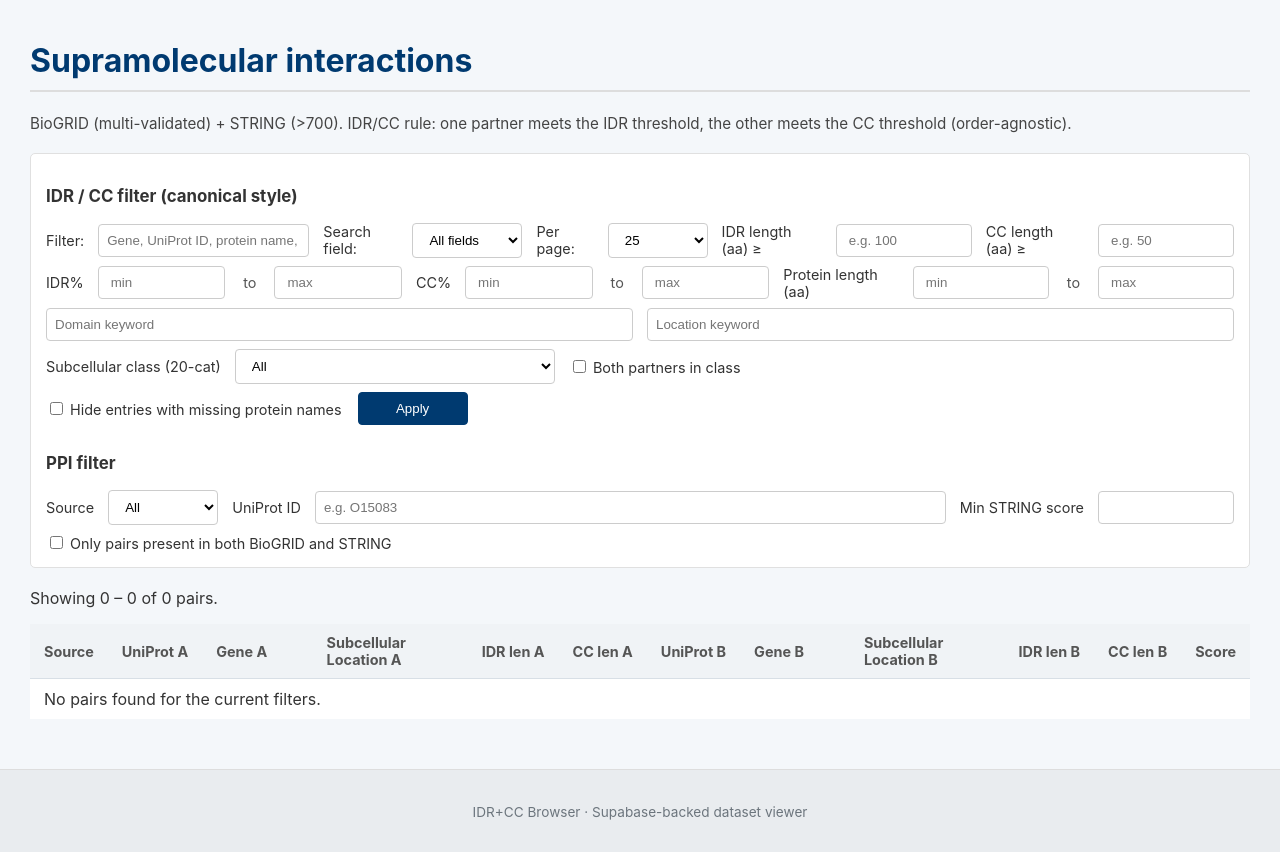
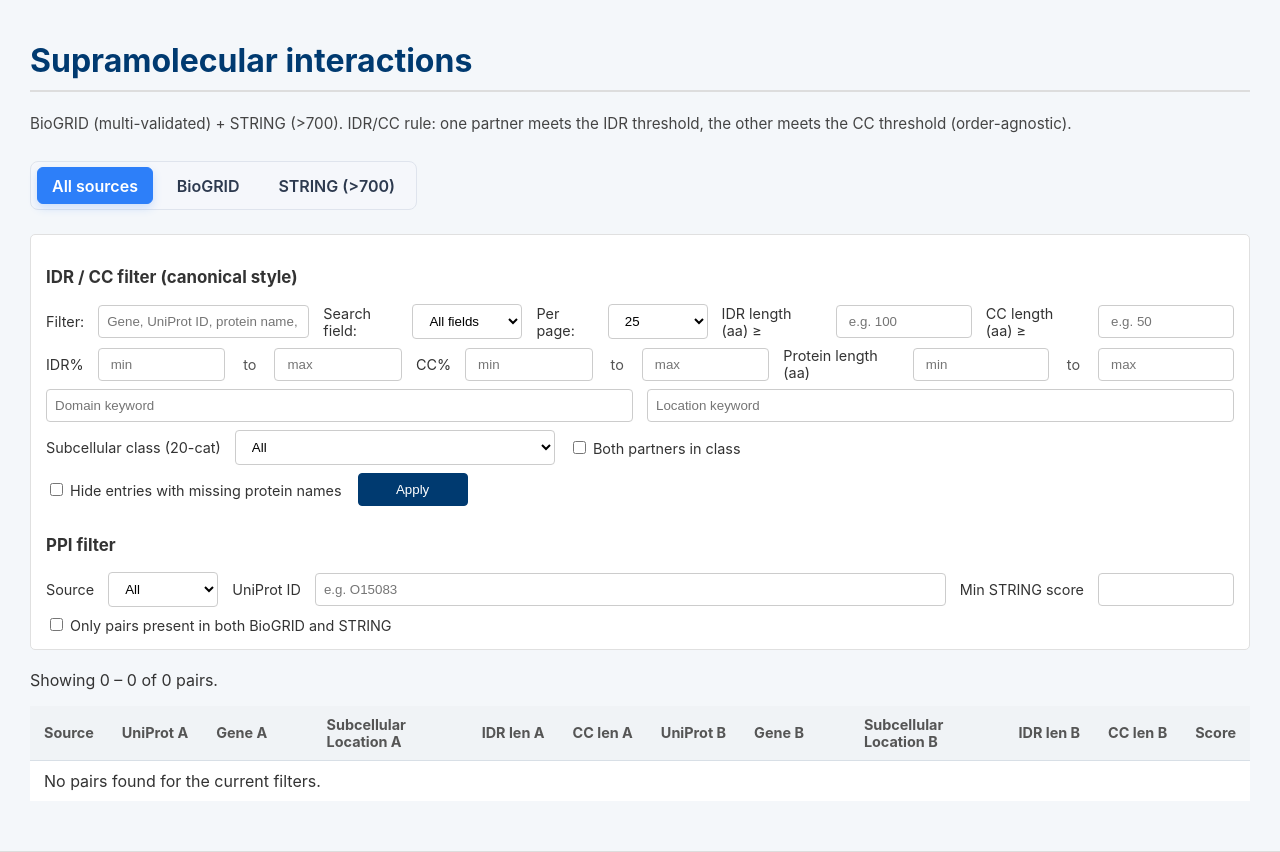
Before and after one commit to kdmtakumi/IDR-CC-webviewer, a Flask app: page /supramolecular in a window 1280 px wide. Shown: the part 59-911 px from the top of the page. Run offline with Flask 3, Linux system fonts and the light colour scheme; the visitor is signed in with stand-in values (Sample User, id 1); data that the repository does not hold is empty; some libraries are stand-ins or nearby versions.

Commit message:
Add source tabs and orient supramolecular pairs by search

```diff
--- a/webviewer/app.py
+++ b/webviewer/app.py
@@ -5,6 +5,7 @@ import os
 from dataclasses import dataclass
 from pathlib import Path
 from typing import Any, Dict, List, Optional, Sequence, Tuple
+from typing import Set
 from urllib.parse import urljoin, urlparse
 
 import psycopg2
@@ -481,6 +482,55 @@ def build_ppi_filter_conditions(
 
     where_sql = "WHERE " + " AND ".join(clauses) if clauses else ""
     return where_sql, params
+
+
+def _swap_pair(row: Dict[str, Any]) -> None:
+    swap_fields = [
+        ("a_id", "b_id"),
+        ("a_gene", "b_gene"),
+        ("a_idr_len", "b_idr_len"),
+        ("a_cc_len", "b_cc_len"),
+        ("a_loc", "b_loc"),
+    ]
+    for left, right in swap_fields:
+        row[left], row[right] = row.get(right), row.get(left)
+
+
+def _matches_target(value: Optional[str], targets: Set[str]) -> bool:
+    if not value or not targets:
+        return False
+    up = value.upper()
+    return any(t in up for t in targets)
+
+
+def _orient_pair(
+    row: Dict[str, Any],
+    target_terms: Set[str],
+) -> Dict[str, Any]:
+    """
+    Ensure searched protein (UniProt/Gene) is on the left.
+    If no target match, order by Gene A/B alphabetically.
+    """
+    a_id = (row.get("a_id") or "").upper()
+    b_id = (row.get("b_id") or "").upper()
+    a_gene = (row.get("a_gene") or "").upper()
+    b_gene = (row.get("b_gene") or "").upper()
+
+    a_matches = _matches_target(a_id, target_terms) or _matches_target(a_gene, target_terms)
+    b_matches = _matches_target(b_id, target_terms) or _matches_target(b_gene, target_terms)
+
+    # Place target on the left when only B matches
+    if b_matches and not a_matches:
+        _swap_pair(row)
+        return row
+
+    # When no target involvement, sort by gene (fallback to UniProt)
+    if not a_matches and not b_matches:
+        key_a = a_gene or a_id
+        key_b = b_gene or b_id
+        if key_b and key_a and key_b < key_a:
+            _swap_pair(row)
+    return row
 
 
 def paginate(total_items: int, page: int, per_page: int) -> Tuple[int, int, List[int], bool, bool, int]:
@@ -1034,6 +1084,12 @@ def supramolecular():
     except ValueError:
         location_class = None
 
+    target_ids: Set[str] = set()
+    if uniprot_id:
+        target_ids.add(uniprot_id.upper())
+    if search:
+        target_ids.add(search.upper())
+
     where_sql, params = build_ppi_filter_conditions(
         source,
         uniprot_id,
@@ -1097,6 +1153,7 @@ def supramolecular():
             cur.execute(query, params + [per_page, offset])
             rows = cur.fetchall()
             for r in rows:
+                r = _orient_pair(r, target_ids)
                 records.append(
                     {
                         "source": r.get("source"),
@@ -1139,6 +1196,30 @@ def supramolecular():
             require_both_sources="1" if require_both_sources else None,
         )
 
+    def source_tab_url(target_source: Optional[str]) -> str:
+        return url_for(
+            "supramolecular",
+            page=1,
+            per_page=per_page,
+            search=search or None,
+            search_mode=search_mode if search_mode != "all" else None,
+            source=target_source or None,
+            uniprot=uniprot_id or None,
+            score_min=min_score if min_score is not None else None,
+            idr_len_min=min_idr_len if min_idr_len is not None else None,
+            cc_len_min=min_cc_len if min_cc_len is not None else None,
+            idr_pct_min=min_idr_pct if min_idr_pct is not None else None,
+            idr_pct_max=max_idr_pct if max_idr_pct is not None else None,
+            cc_pct_min=min_cc_pct if min_cc_pct is not None else None,
+            cc_pct_max=max_cc_pct if max_cc_pct is not None else None,
+            protein_len_min=min_protein_len if min_protein_len is not None else None,
+            protein_len_max=max_protein_len if max_protein_len is not None else None,
+            location_class=location_class if location_class is not None else None,
+            hide_missing_protein="1" if hide_missing_protein else None,
+            require_both_sources="1" if require_both_sources else None,
+            require_both_locations="1" if require_both_locations else None,
+        )
+
     return render_template(
         "supramolecular.html",
         records=records,
@@ -1168,6 +1249,7 @@ def supramolecular():
         require_both_sources=require_both_sources,
         location_class=location_class,
         page_url=page_url,
+        source_tab_url=source_tab_url,
     )
 
 
--- a/webviewer/static/style.css
+++ b/webviewer/static/style.css
@@ -55,6 +55,39 @@ h1 {
   margin: 10px 0 20px;
   color: #444;
   font-size: 0.95em;
+}
+
+.tab-bar {
+  display: inline-flex;
+  align-items: center;
+  gap: 0.5rem;
+  margin: 0.5rem 0 1.5rem 0;
+  padding: 0.35rem;
+  background: #f5f7fb;
+  border: 1px solid #dfe4ed;
+  border-radius: 8px;
+}
+
+.tab-bar .tab {
+  padding: 0.45rem 0.9rem;
+  border-radius: 6px;
+  color: #2d3a4f;
+  text-decoration: none;
+  font-weight: 600;
+  border: 1px solid transparent;
+  transition: all 0.15s ease;
+}
+
+.tab-bar .tab:hover {
+  background: #e7edf7;
+  border-color: #c8d4e7;
+}
+
+.tab-bar .tab.active {
+  background: #2d7ff9;
+  color: #fff;
+  border-color: #2d7ff9;
+  box-shadow: 0 4px 10px rgba(45, 127, 249, 0.2);
 }
 
 .filter-form {
--- a/webviewer/templates/supramolecular.html
+++ b/webviewer/templates/supramolecular.html
@@ -7,6 +7,12 @@
   <p class="dataset-note">
     BioGRID (multi-validated) + STRING (&gt;700). IDR/CC rule: one partner meets the IDR threshold, the other meets the CC threshold (order-agnostic).
   </p>
+
+  <div class="tab-bar">
+    <a href="{{ source_tab_url(None) }}" class="tab {% if not source %}active{% endif %}">All sources</a>
+    <a href="{{ source_tab_url('biogrid') }}" class="tab {% if source == 'biogrid' %}active{% endif %}">BioGRID</a>
+    <a href="{{ source_tab_url('string') }}" class="tab {% if source == 'string' %}active{% endif %}">STRING (&gt;700)</a>
+  </div>
 
   <div class="filters">
     <form method="get" action="{{ url_for('supramolecular') }}" class="filter-form">
```
